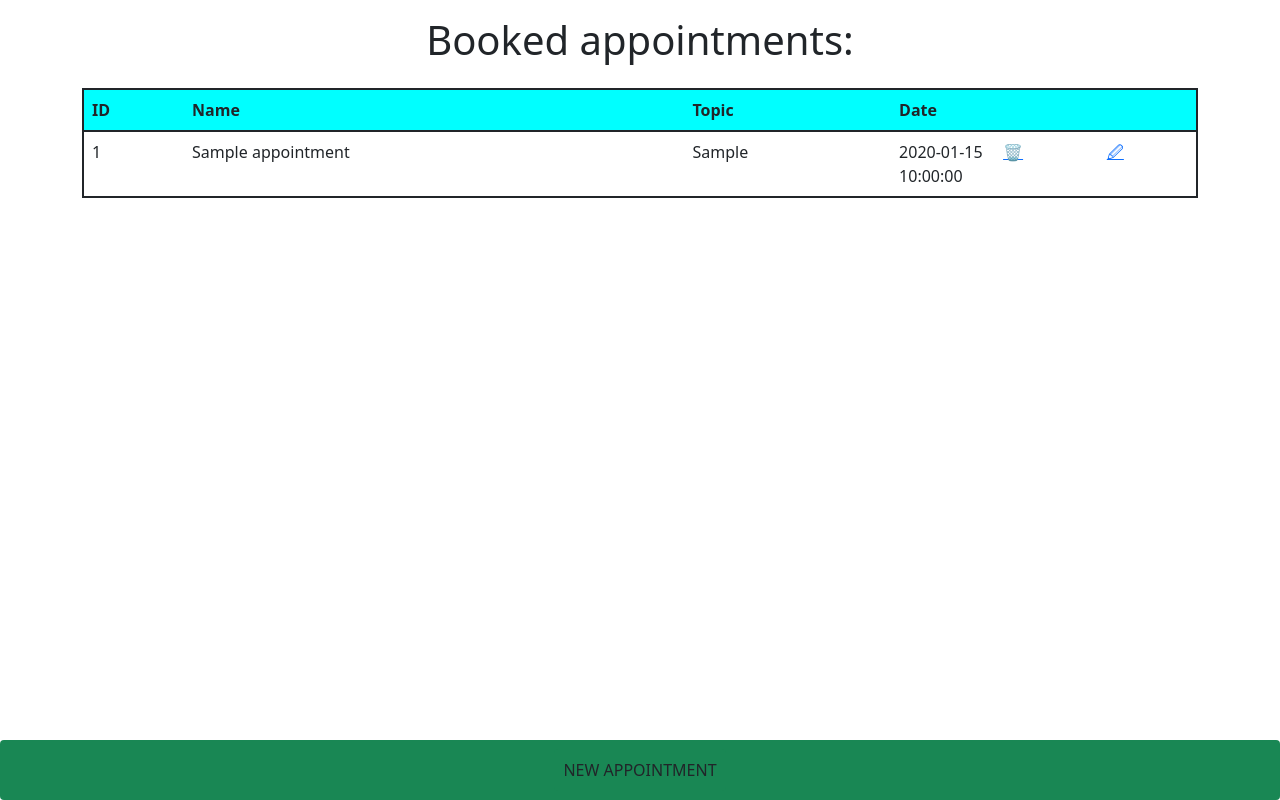
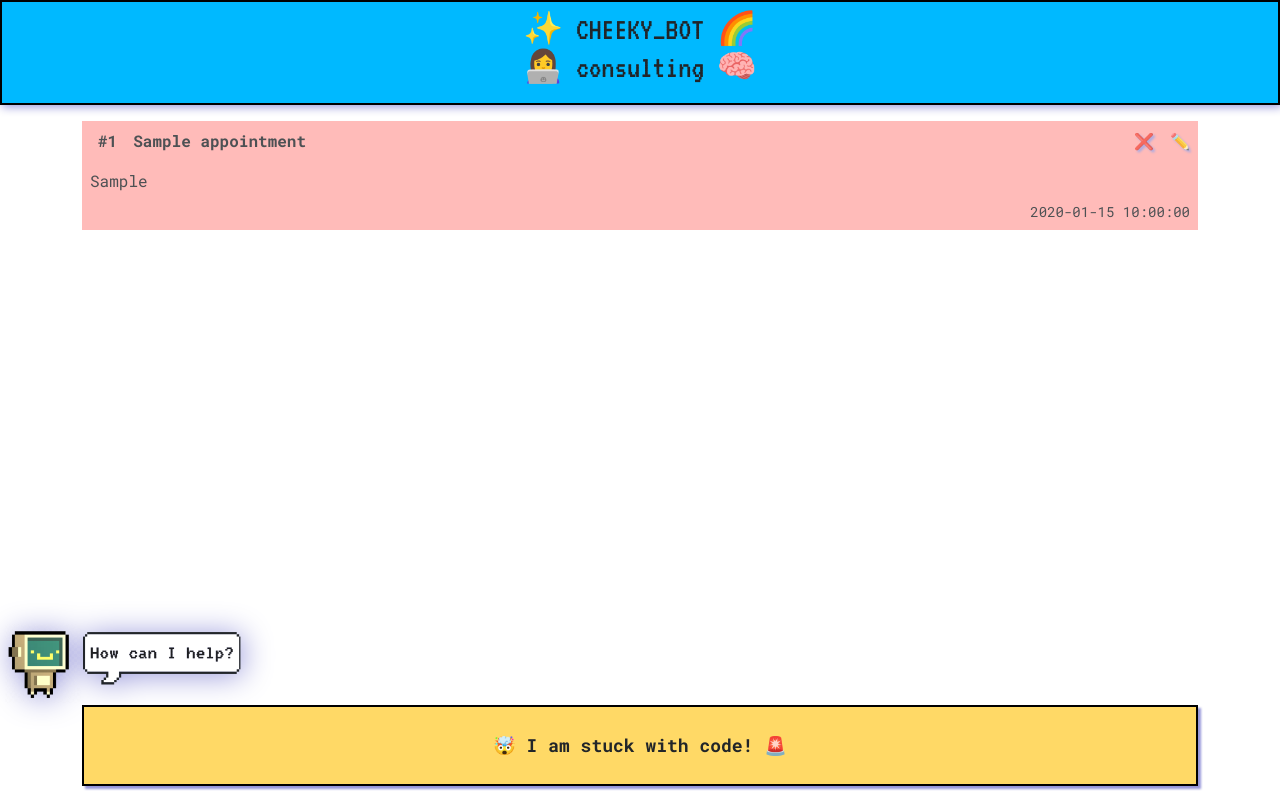
Before and after one commit to Broken-Lore/ConsultingF5, a PHP site: page / in a window 1280 px wide. Run offline with PHP 8.4, Linux system fonts and the light colour scheme; tables that the repository leaves empty or names only in its code hold one stand-in row (values such as "Sample post").

Commit message:
front-end

```diff
--- a/src/DbSession.php
+++ b/src/DbSession.php
@@ -20,16 +20,16 @@ class DbSession{
     }
     private function getConnection(){
         // Local DataBase
-        //$host = "localhost";
-        //$user = "root";
-        //$password = "";
-        //$dtbase = "consulting";
+        $host = "localhost";
+        $user = "root";
+        $password = "";
+        $dtbase = "consulting";
 
-        // Heroku DataBase
-        $host = "eu-cdbr-west-01.cleardb.com";
-        $user = "b7e460b0197f05";
-        $password = "6b3c3055";
-        $dtbase = "heroku_e61828cc2d20c4c";
+        // // Heroku DataBase
+        // $host = "eu-cdbr-west-01.cleardb.com";
+        // $user = "b7e460b0197f05";
+        // $password = "6b3c3055";
+        // $dtbase = "heroku_e61828cc2d20c4c";
 
         $options = [PDO::ATTR_DEFAULT_FETCH_MODE => PDO::FETCH_ASSOC];
         $pdo = new PDO("mysql:host={$host}; dbname={$dtbase}", $user, $password, $options);
--- a/src/Models/Appointment.php
+++ b/src/Models/Appointment.php
@@ -13,7 +13,7 @@ class Appointment
     private ?string $name;
     private ?string $topic;
     private ?string $date;
-    public $database;
+    public  $database;
     private $table = 'appointment';
 
     public function __construct(string $name = null, string $topic = null, $date = null, ?int $id = null)
@@ -28,7 +28,6 @@ class Appointment
             $this->database = new DbSession();
         }
     }
-
 
     public function getName()
     {
@@ -94,6 +93,7 @@ class Appointment
         $database = new DbSession();
         $query = $database->mysql->query("SELECT * FROM `appointment` ORDER BY id DESC LIMIT 1");
         $appointment = $query->fetchAll();
+
         return new self($appointment[0]["name"], $appointment[0]["topic"], $appointment[0]["date"], $appointment[0]["id"]);
     }
 }
--- a/src/Views/appointmentList.php
+++ b/src/Views/appointmentList.php
@@ -1,40 +1,47 @@
-<?php require_once("components/head.php");?>
+<?php require_once("components/head.php"); ?>
 
+<header class="header flex-row d-flex justify-content-around align-items-center fluid">
+
+    <hgroup>
+        <h1>✨  CHEEKY_BOT  🌈 <br/>👩‍💻 consulting 🧠</h1>
+    </hgroup>
+</header>
 <div class="container">
-    <h1 class="d-flex justify-content-center p-3">Booked appointments: </h1>
-    <table class="table table-hover border border-2 border-dark table-responsive-lg">
-        <thead style="background-color:aqua">
-            <tr>
-            <th scope="col">ID</th>
-            <th scope="col">Name</th>
-            <th scope="col">Topic</th>
-            <th scope="col">Date</th>
-            <th scope="col"></th>
-            <th scope="col"></th>
-            </tr>
-        </thead>
-        <tbody class="modal-dialog-scrollable" >
+    <main class="bubble-container">
+        <ul class="bubble-list">
             <?php
             echo '';
-                foreach ($data["appointments"] as $appointment){
-                   echo "
-                   <tr class='border border-2 border-dark'>
-                        <td> {$appointment->getId()}</td>
-                        <td> {$appointment->getName()}</td>
-                        <td> {$appointment->getTopic()}</td>
-                        <td style='width: 6.5rem'> {$appointment->getDate()}</td>
-                        <td><a href='?action=delete&id={$appointment->getId()}'>🗑</td>
-                        <td><a href='?action=edit&id={$appointment->getId()}'>🖉</a></td>
-                    </tr>";
-                }
+            foreach ($data["appointments"] as $appointment) {
+                $colorArray = ['FBE7C6', 'B4F8C8', 'A0E7E5', 'FFAEBC', '98ddca', 'd5ecc2', 'ffd3b4', 'ffaaa7', 'fdffbc', 'ffdcb8', 'ffeebb'];
+                $rand = rand(0, 7);
+                echo
+                "
+                   <li class='bubble view overlay mask flex-column' style='background-color: #$colorArray[$rand]; ' >
+                        <header class='message-header flex-row d-flex justify-content-between'>
+                            <ul class='message-data'>
+                                <li>#{$appointment->getId()} </li>
+                                <li><strong> {$appointment->getName()} </strong></li>
+                            </ul>
+                            <ul class='edit-buttons'>
+                                <li><a class='button' href='?action=delete&id={$appointment->getId()}'>❌</a></li>
+                                <li><a class='button' href='?action=edit&id={$appointment->getId()}'>✏️</a></li>
+                            </ul>
+                        </header>
+                        <p>{$appointment->getTopic()}</p>
+                        <time> {$appointment->getDate()} </time>
+                    </li>";
+            }
             ?>
-        </tbody>
-    </table>
-    <div class="m-0 p-0 container-fluid btn-group-vertical position-absolute bottom-0 start-0" role="group" aria-label="Basic mixed styles example">
-        <a href="?action=create" class='p-2 flex-grow-1 btn bg-success'>
-            <button type='button' class='p-2 flex-grow-1 btn bg-success'>NEW APPOINTMENT</button>
+        </ul>
+        <img class="cheeky-robot"src="src/img/carita_bubble.png" alt="pixel art robot"></img>
+    </main>
+    <div class="main-button-container">
+        <a href="?action=create" class='p-2 flex-grow-1 btn' type='button'>
+        🤯 I am stuck with code! 🚨
         </a>
     </div>
 </div>
 
-<?php require_once("components/layout.php");?>
+<?php require_once("components/layout.php"); ?>
+
+<!-- ✨🤯🤓🧠⛏ 🛎🛠 👩‍💻🤷‍♀️ 👵🏽👵🏻😬🚨 -->
--- a/src/Views/components/head.php
+++ b/src/Views/components/head.php
@@ -1,10 +1,15 @@
 <!DOCTYPE html>
 <html lang="en">
+
 <head>
     <meta charset="UTF-8">
     <meta http-equiv="X-UA-Compatible" content="IE=edge">
     <meta name="viewport" content="width=device-width, initial-scale=1.0">
+    <link rel="preconnect" href="https://fonts.gstatic.com">
+    <link href="https://fonts.googleapis.com/css2?family=Roboto+Mono:wght@400;700&family=VT323&display=swap" rel="stylesheet">
     <link href="https://cdn.jsdelivr.net/npm/bootstrap@5.0.0/dist/css/bootstrap.min.css" rel="stylesheet" integrity="sha384-wEmeIV1mKuiNpC+IOBjI7aAzPcEZeedi5yW5f2yOq55WWLwNGmvvx4Um1vskeMj0" crossorigin="anonymous">
+    <link rel="stylesheet" href="src/css/style.css">
     <title>Consulting</title>
 </head>
+
 <body>
--- /dev/null
+++ b/src/css/style.css
@@ -0,0 +1,124 @@
+body {
+  font-family: "Roboto Mono", monospace;
+}
+.header {
+  background-color: #00b9ff;
+  border: 2px solid black;
+  filter: drop-shadow(2px 2px 5px #9696da);
+}
+h1 {
+  font-family: "VT323", monospace;
+  font-size: 2rem;
+}
+h2 {
+  font-size: 1.2rem;
+  text-align: center;
+}
+ul {
+  list-style-type: none;
+  padding-left: 0;
+}
+.cheeky-robot {
+  height: 5rem;
+  position: absolute;
+  left: 0.3rem;
+  bottom: 6rem;
+  filter: drop-shadow(2px 2px 15px #9696da);
+}
+.header h1 {
+  padding: 0.5rem;
+}
+.bubble-container {
+  width: 100%;
+  height: 100%;
+  height: 75vh;
+  overflow: hidden;
+  scroll-padding-bottom: 10rem;
+}
+.bubble-container .bubble-list {
+  /* display: flex;  //this is to make reverse order
+  flex-direction: column-reverse; */
+  width: 100%;
+  height: 100%;
+  overflow-y: scroll;
+  padding: 1rem 0 5rem 0;
+}
+.bubble .message-header .edit-buttons {
+  display: flex;
+}
+.bubble .edit-buttons .button {
+  text-decoration: none;
+  filter: drop-shadow(2px 2px 1px #9696da);
+  margin-left: 1rem;
+  padding: 0;
+}
+.bubble .button:hover {
+  filter: drop-shadow(2.5px 2.5px 1px #4444dd);
+  cursor: pointer;
+}
+.bubble {
+  display: flex;
+  padding: 0.5rem;
+  margin-bottom: 1rem;
+  filter: opacity(80%);
+  /* filter: contrast(.8);
+  filter: saturate(.5); */
+}
+.bubble:hover {
+  cursor: pointer;
+}
+.bubble .message-header .message-data {
+  display: flex;
+}
+.bubble .message-header .message-data li {
+  padding: 0 0.5rem;
+  font-weight: bold;
+}
+.bubble p {
+  margin: 1rem 0 0.5rem 0;
+}
+.bubble time {
+  font-size: 14px;
+}
+.bubble-list .bubble time {
+  align-self: flex-end;
+}
+.main-button-container
+{
+  background-color: #ffd966;
+  font-size: 16px;
+  font-weight: bold;
+  text-align: center;
+  border: 2px solid black;
+  filter: drop-shadow(3px 3px 1px #9696da);
+}
+.main-button-container:hover
+{
+  background-color: #00b181;
+  filter: drop-shadow(3.5px 3.5px 1px #4444dd);
+}
+.main-button-container a
+{
+  font-size: 18px;
+  font-weight: bold;
+  margin: 1rem 0;
+}
+.form .submit {
+  height: 78vh;
+}
+.form .edit {
+  height: 78vh;
+}
+.create-submit {
+  position: absolute;
+  bottom: 3rem;
+}
+.main-button-container button
+{
+  font-size: 18px;
+  font-weight: bold;
+  margin: 1rem 0;
+}
+.gray {
+  background-color: lightgray;
+}
```
Also changed, not shown: src/Logger/Log.json (+306 -0 lines), src/Views/createAppointment.php (+14 -20 lines), src/Views/editAppointments.php (+11 -10 lines), src/img/carita.png (added), src/img/carita_bubble.png (added), src/img/qr_code.JPG (added).
